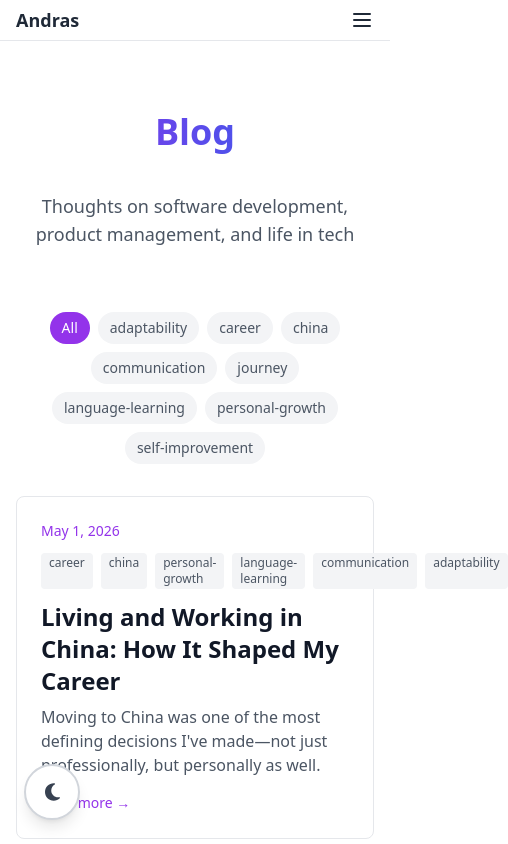
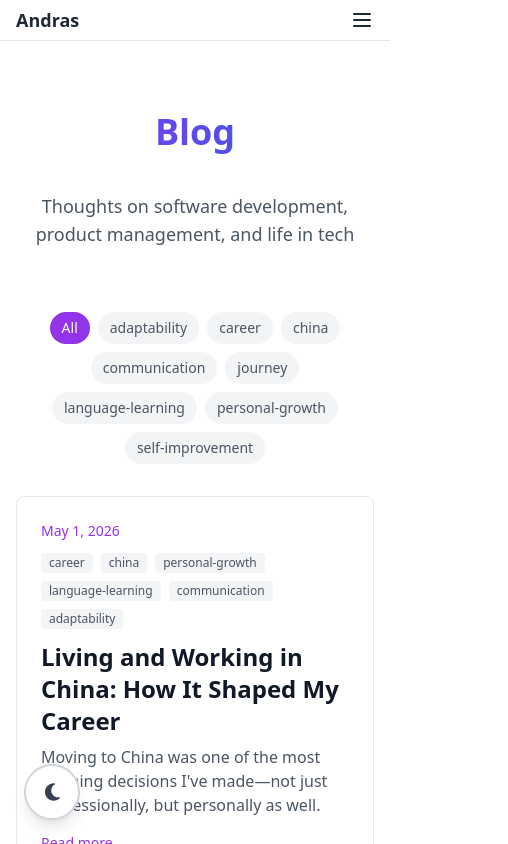
Before and after one commit to andris811/avdev, a React (Create React App) app: page /#/blog in a window 390 px wide. Shown: the top 844 px of the page, 508 px wide, since content can reach past the window. Built offline with nearby package versions, Linux system fonts and the light colour scheme.

Commit message:
fixed blog view on mobile screen sizes

```diff
--- a/src/pages/BlogPage.jsx
+++ b/src/pages/BlogPage.jsx
@@ -92,8 +92,8 @@
                     <time className="text-sm text-purple-600 dark:text-purple-400 font-medium">
                       {formatDate(post.date)}
                     </time>
-                    <div className="flex gap-2">
-                      {post.tags.map((tag) => (
+                    <div className="flex flex-wrap gap-2">
+                       {post.tags.map((tag) => (
                         <span
                           key={tag}
                           onClick={(e) => handleTagClick(tag, e)}
--- a/src/pages/BlogPostPage.jsx
+++ b/src/pages/BlogPostPage.jsx
@@ -112,8 +112,8 @@
             <time className="text-sm text-purple-600 dark:text-purple-400 font-medium">
               {formatDate(post.date)}
             </time>
-            <div className="flex gap-2">
-              {post.tags.map((tag) => (
+            <div className="flex flex-wrap gap-2">
+               {post.tags.map((tag) => (
                 <span
                   key={tag}
                   className="text-xs px-2 py-0.5 bg-gray-100 dark:bg-gray-800 text-gray-600 dark:text-gray-400 rounded"
```
